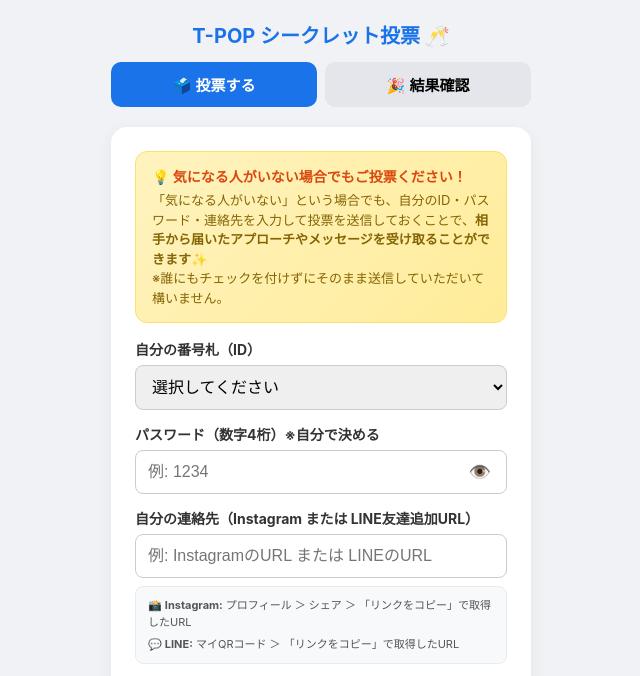
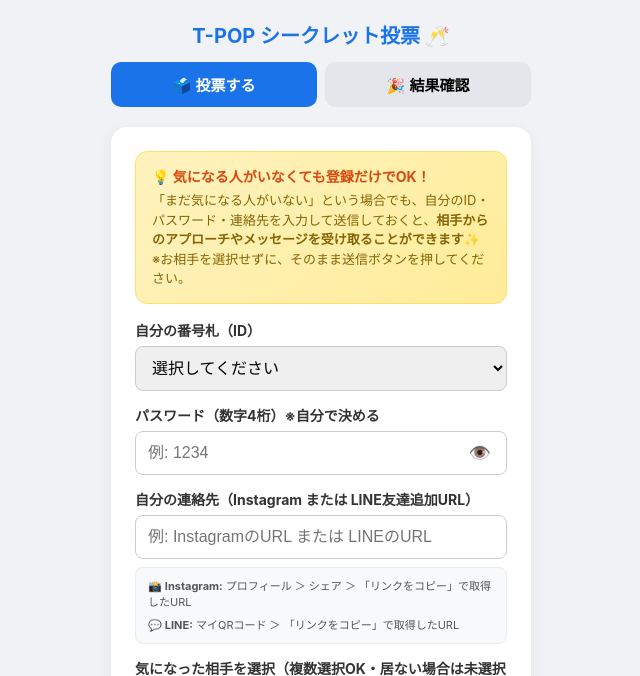
Before and after one commit to T-POP-U/tpop-vote, a Flask app: page / in a window 1280 px wide. Shown: the top 676 px of the page, without its empty margins (319-959 px from the left). Run offline with Flask 3, Linux system fonts and the light colour scheme; some libraries are stand-ins or nearby versions.

Commit message:
Update index.html

```diff
--- a/templates/index.html
+++ b/templates/index.html
@@ -38,7 +38,7 @@
       user-select: none;
     }
 
-    /* 📣 「気になっている人がいなくても投票してね」案内ボックス */
+    /* 📣 案内ボックス */
     .vote-notice-box {
       background: linear-gradient(135deg, #fff3bf 0%, #ffec99 100%);
       border: 1px solid #ffe066;
@@ -301,8 +301,8 @@
 
     .btn-contact {
       display: block; width: 100%; padding: 15px; border-radius: 14px;
-      font-size: 16px; font-weight: 900; color: white !important;
-      text-decoration: none; box-sizing: border-box; letter-spacing: 1px;
+      font-size: 15px; font-weight: 900; color: white !important;
+      text-decoration: none; box-sizing: border-box; letter-spacing: 0.5px;
       animation: pulseShake 2.5s infinite ease-in-out;
     }
 
@@ -407,11 +407,11 @@
     <!-- 投票画面 -->
     <div id="vote-tab" class="card">
 
-      <!-- 📣 アプローチ受領についての重要案内 -->
+      <!-- 📣 アプローチ受領についての案内ボックス -->
       <div class="vote-notice-box">
-        <strong>💡 気になる人がいない場合でもご投票ください！</strong>
-        「気になる人がいない」という場合でも、自分のID・パスワード・連絡先を入力して投票を送信しておくことで、<b>相手から届いたアプローチやメッセージを受け取ることができます✨</b><br>
-        ※誰にもチェックを付けずにそのまま送信していただいて構いません。
+        <strong>💡 気になる人がいなくても登録だけでOK！</strong>
+        「まだ気になる人がいない」という場合でも、自分のID・パスワード・連絡先を入力して送信しておくと、<b>相手からのアプローチやメッセージを受け取ることができます✨</b><br>
+        ※お相手を選択せずに、そのまま送信ボタンを押してください。
       </div>
 
       <form id="voteForm">
@@ -647,17 +647,18 @@
       document.getElementById('vote-tab').style.display = 'block';
     }
 
+    /* 🔗 ボタン表示用ヘルパー関数 */
     function renderContactBtn(contact) {
       if (!contact) return '';
       const contactStr = contact.toLowerCase();
       const isUrl = contact.startsWith('http://') || contact.startsWith('https://');
 
       if (contactStr.includes('instagram.com')) {
-        return `<a href="${contact}" target="_blank" rel="noopener noreferrer" class="btn-contact btn-instagram">📸 Instagramを開く（タップして連絡）</a>`;
+        return `<a href="${contact}" target="_blank" rel="noopener noreferrer" class="btn-contact btn-instagram">📸 Instagramを開く（タップして相手のプロフィールへ）</a>`;
       } else if (contactStr.includes('line.me') || contactStr.includes('line.naver.jp')) {
-        return `<a href="${contact}" target="_blank" rel="noopener noreferrer" class="btn-contact btn-line">💬 LINEを開く（タップして追加）</a>`;
+        return `<a href="${contact}" target="_blank" rel="noopener noreferrer" class="btn-contact btn-line">💬 LINEを開く（タップして友達追加へ）</a>`;
       } else if (isUrl) {
-        return `<a href="${contact}" target="_blank" rel="noopener noreferrer" class="btn-contact btn-default">🔗 連絡先を開く</a>`;
+        return `<a href="${contact}" target="_blank" rel="noopener noreferrer" class="btn-contact btn-default">🔗 連絡先を開く（タップして相手のページへ）</a>`;
       } else {
         return `<div style="font-size:14px; font-weight:bold; color:#ff80bf; word-break:break-all; text-shadow:0 0 10px #ff007f;">連絡先: ${contact}</div>`;
       }
@@ -780,8 +781,8 @@
           <div class="result-card-success">
             <div class="match-header-badge">✨ T-POP MATCHED ✨</div>
             <div class="match-title">🎉 MATCHED!</div>
-            <p style="color:#ffb3d9; font-size:13px; font-weight:bold; margin:0 0 10px; text-shadow:0 0 10px #ff007f;">
-              おめでとうございます！相思相愛ペア成立です🥂
+            <p style="color:#ffb3d9; font-size:13.5px; font-weight:bold; margin:0 0 10px; text-shadow:0 0 10px #ff007f;">
+              おめでとうございます！お互いに気になっているようです✨
             </p>
         `;
 
```
